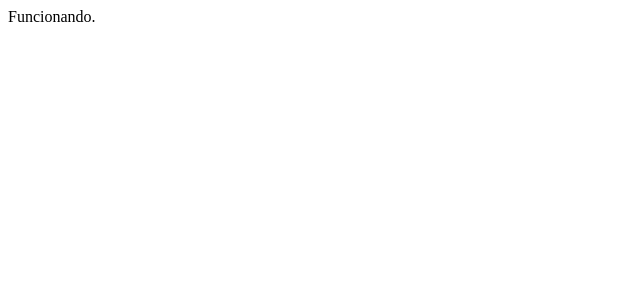
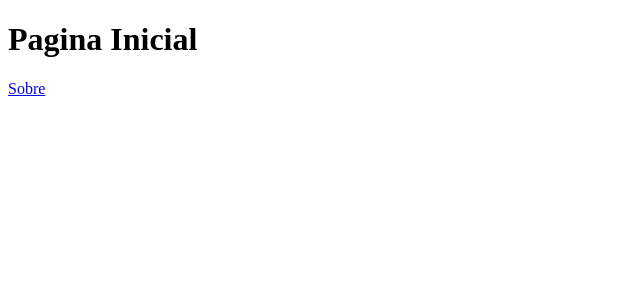
Before and after one commit to natanaelrodrigues/olx-frontend, a React (Create React App) app: page / in a window 1280 px wide. Shown: the top 300 px of the page, without its empty margins (0-640 px from the left). Built offline with nearby package versions, Linux system fonts and the light colour scheme.

Commit message:
Configuração da Rota

```diff
--- a/package.json
+++ b/package.json
@@ -9,6 +9,7 @@
     "react": "^17.0.2",
     "react-dom": "^17.0.2",
     "react-redux": "^7.2.4",
+    "react-router-dom": "^5.2.0",
     "react-scripts": "4.0.3",
     "redux": "^4.1.0",
     "web-vitals": "^1.1.2"
--- a/src/App.js
+++ b/src/App.js
@@ -1,12 +1,18 @@
 import React from 'react';
+
 import { connect }   from 'react-redux';
+
+import { BrowserRouter } from 'react-router-dom';
+
+import Routes from './Routes'
 
 
 const App = (props) => {
   return (
-    <div>
-      Funcionando.
-    </div>
+    <BrowserRouter>
+      <Routes />
+    </BrowserRouter>
+
   );
 }
 
--- /dev/null
+++ b/src/Routes.js
@@ -0,0 +1,19 @@
+import React from 'react';
+
+import About from './pages/About';
+import Home from './pages/Home';
+
+import { Switch, Route } from 'react-router-dom';
+
+export default () => {
+    return(
+        <Switch>
+            <Route exact path="/">
+                <Home />
+            </Route>
+            <Route exact path="/about">
+                <About />
+            </Route>
+        </Switch>
+    );
+}
--- /dev/null
+++ b/src/pages/About/index.js
@@ -0,0 +1,14 @@
+import React from 'react';
+
+import { Link } from 'react-router-dom';
+
+const About = () =>{
+    return(
+        <div>
+            <h1>Pagina Sobre</h1>
+            <Link to="/">Home</Link>
+        </div>
+    );
+}
+
+export default About;
--- /dev/null
+++ b/src/pages/Home/index.js
@@ -0,0 +1,15 @@
+import React from 'react';
+
+import { Link } from 'react-router-dom';
+
+const Home = () =>{
+    return(
+        <div>
+            <h1>Pagina Inicial</h1>
+            <Link to="/about">Sobre</Link>
+        </div>
+    );
+
+}
+
+export default Home;
```
Also changed, not shown: 1 other file (tests, documents, lock files or other folders).
